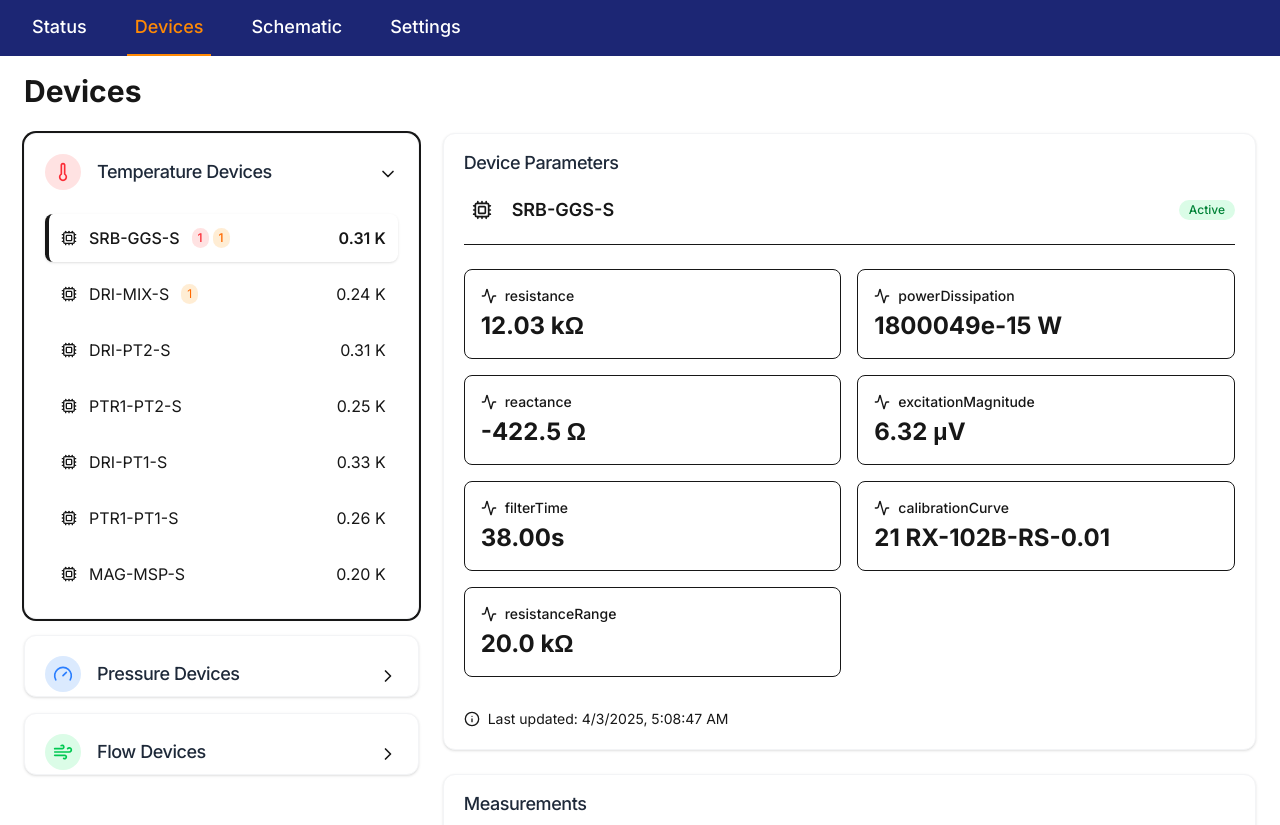
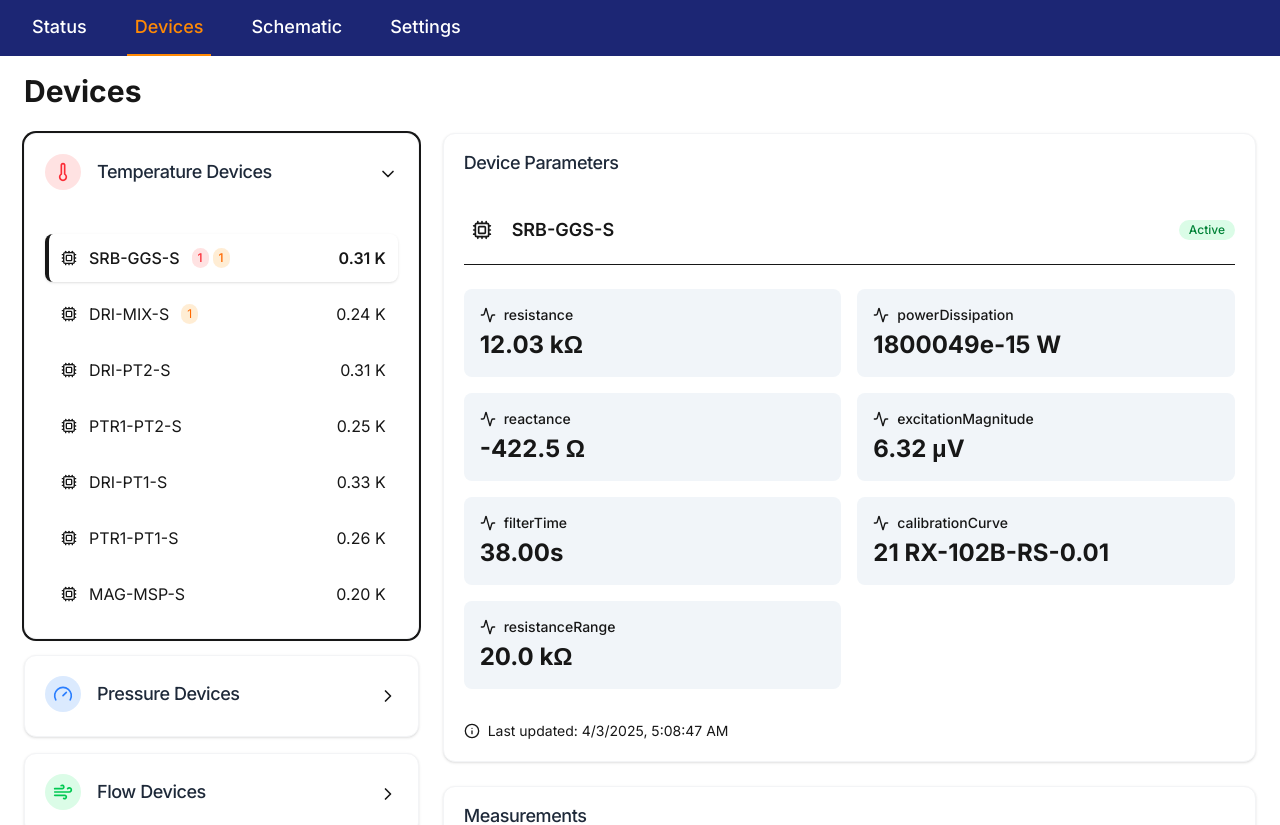
Before and after one commit to lawjingw/oi-decs, a Next.js app: page /devices in a window 1280 px wide. Shown: the top 825 px of the page. Built offline with nearby package versions, Linux system fonts and the light colour scheme.

Commit message:
Update component styles to enhance visual consistency across the application, including background color changes in DeviceDetails and DashboardLayout, and adjustments to padding in Card component.

```diff
--- a/src/components/DeviceDetails.tsx
+++ b/src/components/DeviceDetails.tsx
@@ -33,7 +33,7 @@ export function DeviceDetails({ deviceName, parameters }: DeviceDetailsProps) {
         {parameters.map((param, index) => (
           <div
             key={index}
-            className="p-4 rounded-lg border bg-card hover:bg-accent/50 transition-colors"
+            className="p-4 rounded-lg bg-slate-100 hover:bg-accent/50 transition-colors"
           >
             <div className="flex items-start justify-between">
               <div className="space-y-1">
--- a/src/components/layout/DashboardLayout.tsx
+++ b/src/components/layout/DashboardLayout.tsx
@@ -12,7 +12,7 @@ export function DashboardLayout({ children, className }: DashboardLayoutProps) {
     <div className="min-h-screen bg-background">
       <div className="flex h-screen">
         {/* Sidebar */}
-        <aside className="w-64 border-r bg-card">
+        <aside className="w-64 border-r bg-slate-100">
           <div className="flex h-16 items-center border-b px-6">
             <h1 className="text-xl font-semibold">oi.DECS</h1>
           </div>
--- a/src/components/ui/Card.tsx
+++ b/src/components/ui/Card.tsx
@@ -21,7 +21,7 @@ const CardHeader = forwardRef<
 >(({ className, ...props }, ref) => (
   <div
     ref={ref}
-    className={cn("flex flex-col space-y-1 p-5 pb-0", className)}
+    className={cn("flex flex-col space-y-1 p-5", className)}
     {...props}
   />
 ));
```
